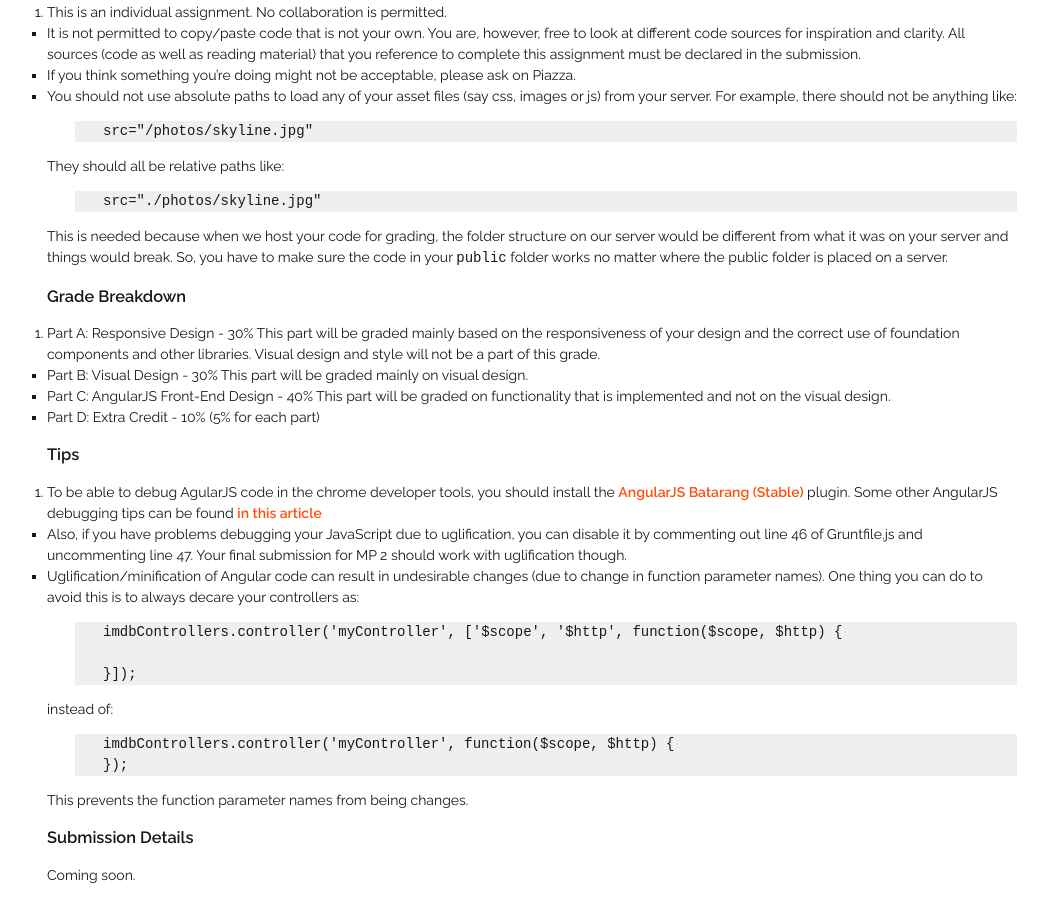
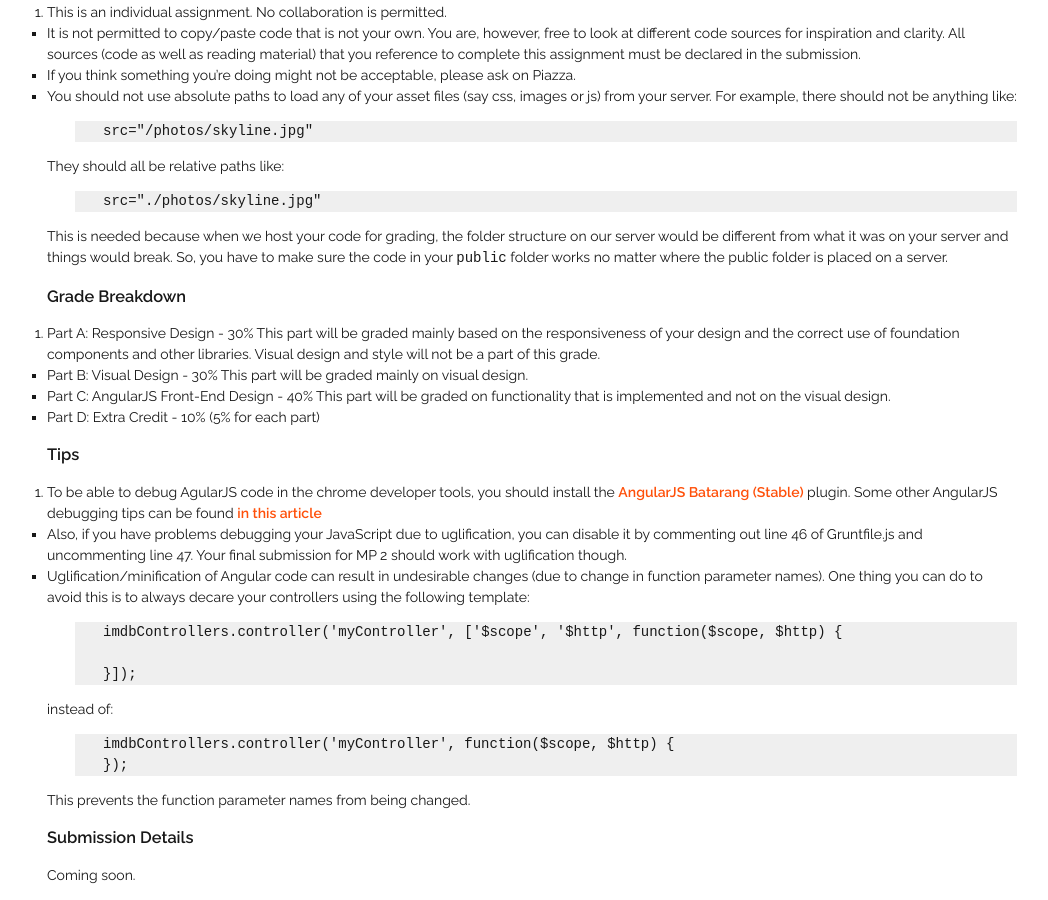
Before and after one commit to biplabdeka/fa2016, a Jekyll site: the page built from _posts/2015-2-23-MP-2.md, in a window 1280 px wide and 900 px high, scrolled down 2308 px. Shown: the whole window, without its empty margins (108-1156 px from the left). Built offline with Jekyll 4.4.1, drawn with Linux system fonts in a browser that asks for light colours; nearby versions of some CDN libraries; Markdown is read by kramdown in place of the engine named in the settings.

Commit message:
added another lab instruction

````diff
--- a/_posts/2015-2-23-MP-2.md
+++ b/_posts/2015-2-23-MP-2.md
@@ -110,7 +110,7 @@ This part will be graded on functionality that is implemented and not on the vis
 
 1. To be able to debug AgularJS code in the chrome developer tools, you should install the [AngularJS Batarang (Stable)](https://chrome.google.com/webstore/detail/angularjs-batarang-stable/niopocochgahfkiccpjmmpchncjoapek) plugin. Some other AngularJS debugging tips can be found [in this article](http://ionicframework.com/blog/angularjs-console/)
 + Also, if you have problems debugging your JavaScript due to uglification, you can disable it by commenting out line 46 of Gruntfile.js and uncommenting line 47. Your final submission for MP 2 should work with uglification though.
-+ Uglification/minification of Angular code can result in undesirable changes (due to change in function parameter names). One thing you can do to avoid this is to always decare your controllers as:
++ Uglification/minification of Angular code can result in undesirable changes (due to change in function parameter names). One thing you can do to avoid this is to always decare your controllers using the following template:
 
 ```javascript
 imdbControllers.controller('myController', ['$scope', '$http', function($scope, $http) {
@@ -123,7 +123,7 @@ instead of:
 imdbControllers.controller('myController', function($scope, $http) {
 });
 ```
-This prevents the function parameter names from being changes.
+This prevents the function parameter names from being changed.
 
 
 ###Submission Details
````
